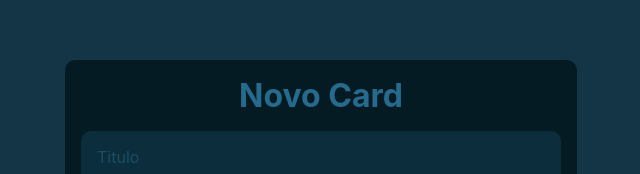
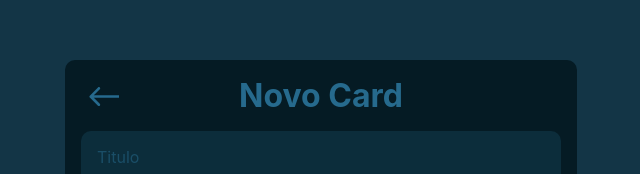
Before and after one commit to Studio-024/memorize, a React (Create React App) app in the folder client/: page /addCard in a window 1280 px wide. Shown: the part 140-314 px from the top of the page, without its empty margins (319-959 px from the left). Built offline with nearby package versions, Linux system fonts and the light colour scheme.

Commit message:
feat(client): added GoBack in arrow and in AddCard background

```diff
--- a/client/src/components/Add.tsx
+++ b/client/src/components/Add.tsx
@@ -1,8 +1,14 @@
 import '../css/AddCard.css'
 import { saveCard } from '../service/api'
 import { ErrorHandler } from '../utils/ErrorHandler'
+import backSVG from  '../assets/back.svg'
+import { useHistory } from 'react-router'
 
 const Add = () => {
+    let history = useHistory();
+    function handleGoBack(){
+        history.goBack();
+    }
     function create() {
         const front = document.getElementById('front')!.innerHTML
         const back = document.getElementById('back')!.innerHTML
@@ -18,9 +24,9 @@ const Add = () => {
 
     return(
         <>
-        <div id="AddBackground"/>
+        <div id="AddBackground" onClick={handleGoBack}/>
         <div className="AddCard">
-            <h1>Novo Card</h1>
+            <div id="AddBack" onClick={handleGoBack}><img src={backSVG} alt="" /></div><h1>Novo Card</h1>
                 <p contentEditable="true" spellCheck={true} className="AddCard_TextInput" placeholder="Titulo"></p>
                 <p contentEditable="true" spellCheck={true} className="AddCard_TextInput" placeholder={"Pergunta"}></p>
                 <p contentEditable="true" spellCheck={true} className="AddCard_TextInput" placeholder={"Resposta"}></p>
--- a/client/src/css/AddCard.css
+++ b/client/src/css/AddCard.css
@@ -147,3 +147,9 @@
 #AddCreateCard_button {
   background-color: #266A8D;
   color: #051B24; }
+
+#AddBack {
+  position: absolute;
+  top: 1.5rem;
+  left: 1.5rem;
+  cursor: pointer; }
--- a/client/src/scss/AddCard.scss
+++ b/client/src/scss/AddCard.scss
@@ -44,6 +44,12 @@
   background-color: $background-primary;
   color: $background-secondary;
 }
+#AddBack{
+  position: absolute;
+  top: 1.5rem;
+  left: 1.5rem;
+  cursor:pointer;
+}
 // @media screen and (max-width: 600px) {
 //   .AddCard{
 //     min-height: 33rem;
```
